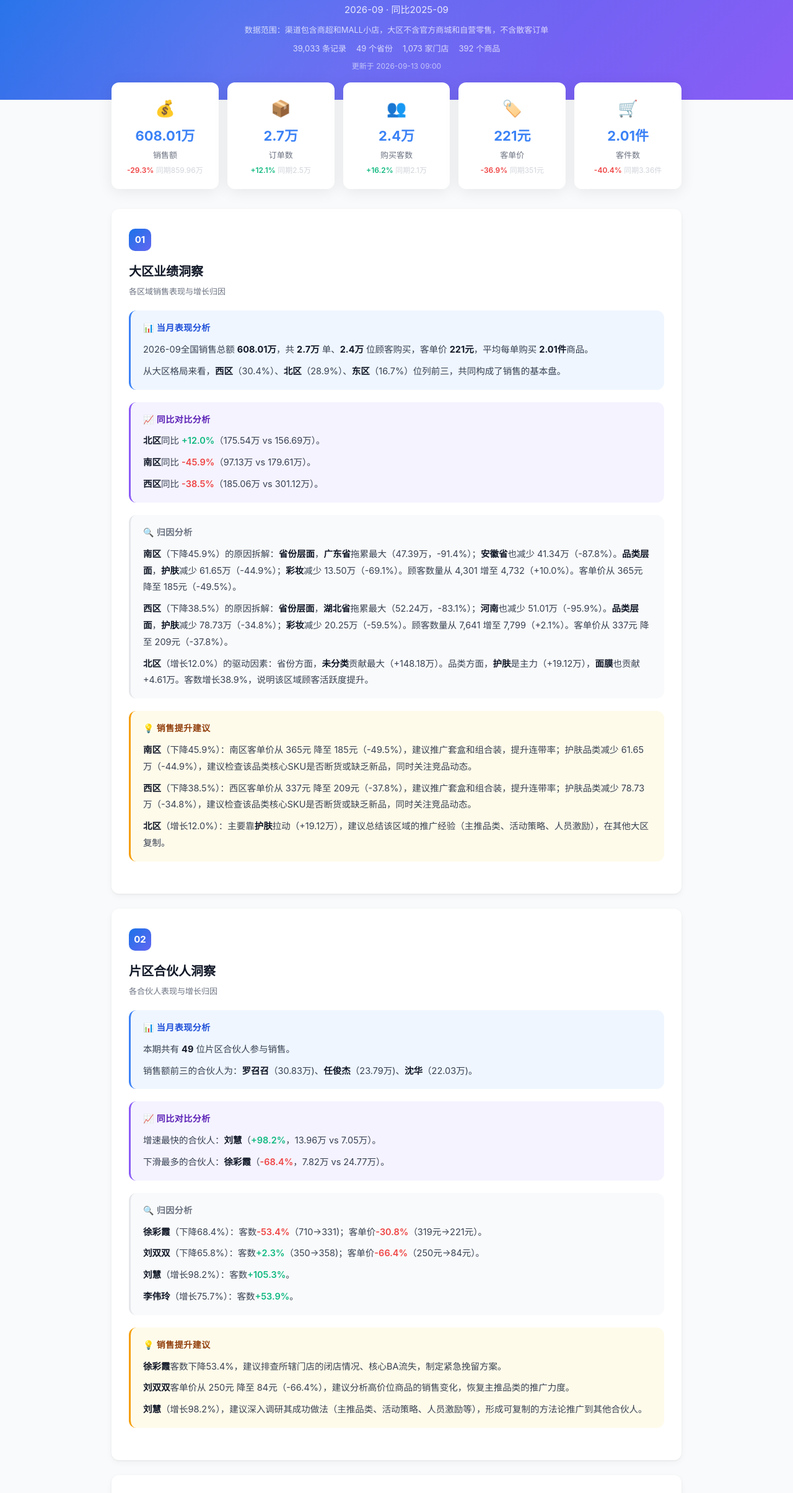
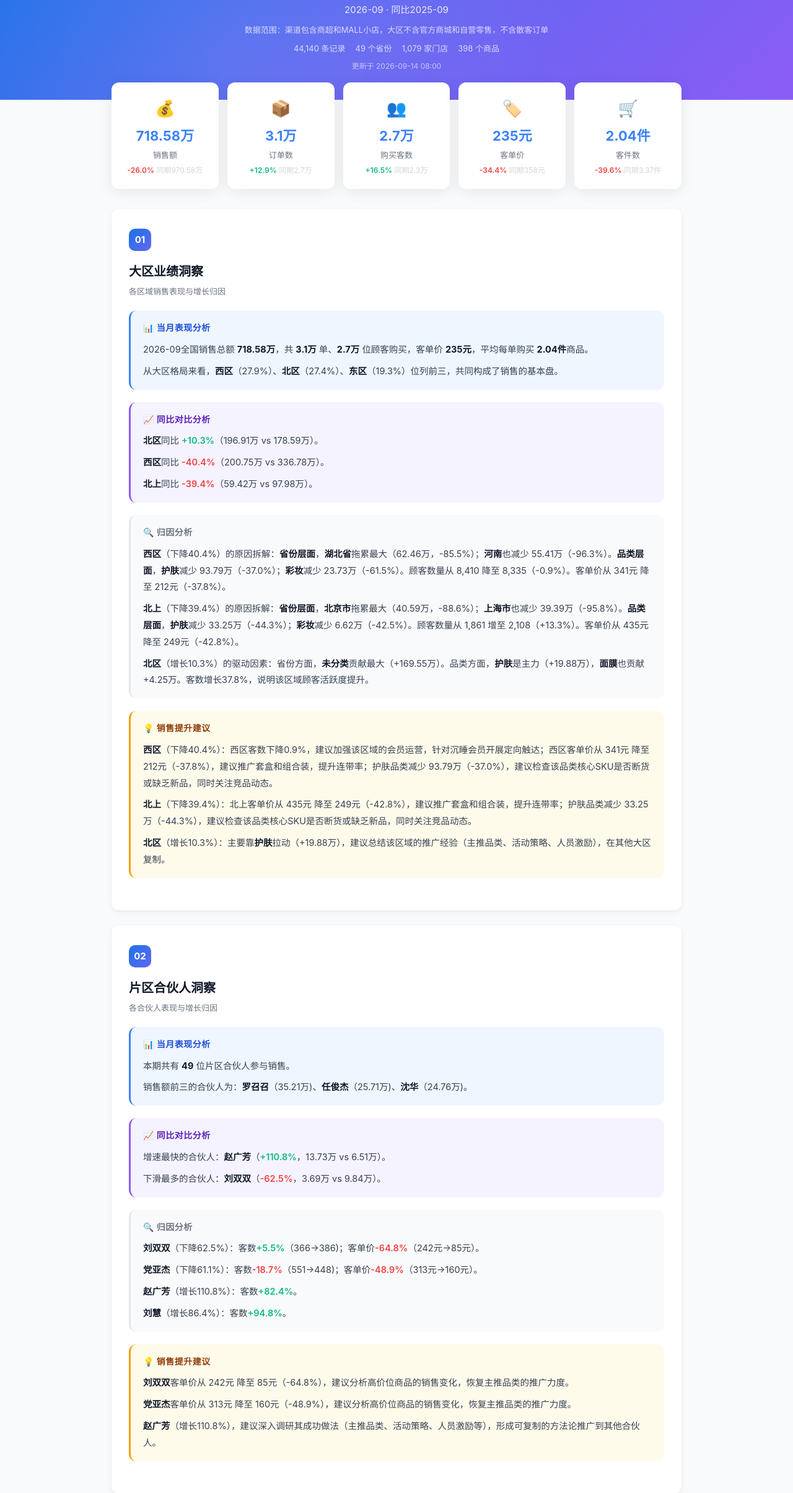
Before and after one commit to keanu666/report, a plain HTML site: page ai_sales_analysis.html in a window 1280 px wide. Shown: the part 110-2519 px from the top of the page at 62% size. Drawn offline with Linux system fonts and the light colour scheme.

Commit message:
每日报告更新 2026-09-14 08:00

```diff
--- a/ai_sales_analysis.html
+++ b/ai_sales_analysis.html
@@ -110,90 +110,90 @@ body { font-family: -apple-system, BlinkMacSystemFont, "Segoe UI", "PingFang SC"
         <p class="header-date">2026-09 · 同比2025-09</p>
         <p class="header-scope">数据范围：渠道包含商超和MALL小店，大区不含官方商城和自营零售，不含散客订单</p>
         <div class="header-meta">
-            <span>39,033 条记录</span>
+            <span>44,140 条记录</span>
             <span>49 个省份</span>
-            <span>1,073 家门店</span>
-            <span>392 个商品</span>
+            <span>1,079 家门店</span>
+            <span>398 个商品</span>
         </div>
-        <p class="header-update">更新于 2026-09-13 09:00</p>
+        <p class="header-update">更新于 2026-09-14 08:00</p>
     </div>
 </div>
 <div class="container">
 <div class="kpi-row">
         <div class="kpi-card">
             <div class="kpi-icon">💰</div>
-            <div class="kpi-value">608.01万</div>
+            <div class="kpi-value">718.58万</div>
             <div class="kpi-label">销售额</div>
-            <div class="kpi-yoy"><span class="down">-29.3%</span> <span class="kpi-sub">同期859.96万</span></div>
+            <div class="kpi-yoy"><span class="down">-26.0%</span> <span class="kpi-sub">同期970.58万</span></div>
         </div>
         <div class="kpi-card">
             <div class="kpi-icon">📦</div>
-            <div class="kpi-value">2.7万</div>
+            <div class="kpi-value">3.1万</div>
             <div class="kpi-label">订单数</div>
-            <div class="kpi-yoy"><span class="up">+12.1%</span> <span class="kpi-sub">同期2.5万</span></div>
+            <div class="kpi-yoy"><span class="up">+12.9%</span> <span class="kpi-sub">同期2.7万</span></div>
         </div>
         <div class="kpi-card">
             <div class="kpi-icon">👥</div>
-            <div class="kpi-value">2.4万</div>
+            <div class="kpi-value">2.7万</div>
             <div class="kpi-label">购买客数</div>
-            <div class="kpi-yoy"><span class="up">+16.2%</span> <span class="kpi-sub">同期2.1万</span></div>
+            <div class="kpi-yoy"><span class="up">+16.5%</span> <span class="kpi-sub">同期2.3万</span></div>
         </div>
         <div class="kpi-card">
             <div class="kpi-icon">🏷️</div>
-            <div class="kpi-value">221元</div>
+            <div class="kpi-value">235元</div>
             <div class="kpi-label">客单价</div>
-            <div class="kpi-yoy"><span class="down">-36.9%</span> <span class="kpi-sub">同期351元</span></div>
+            <div class="kpi-yoy"><span class="down">-34.4%</span> <span class="kpi-sub">同期358元</span></div>
         </div>
         <div class="kpi-card">
             <div class="kpi-icon">🛒</div>
-            <div class="kpi-value">2.01件</div>
+            <div class="kpi-value">2.04件</div>
             <div class="kpi-label">客件数</div>
-            <div class="kpi-yoy"><span class="down">-40.4%</span> <span class="kpi-sub">同期3.36件</span></div>
+            <div class="kpi-yoy"><span class="down">-39.6%</span> <span class="kpi-sub">同期3.37件</span></div>
         </div></div>
 
 <section class="section">
     <div class="section-num">01</div>
     <h2>大区业绩洞察</h2>
     <p class="section-desc">各区域销售表现与增长归因</p>
-    <div class="narrative"><h3>📊 当月表现分析</h3><p>2026-09全国销售总额 <strong>608.01万</strong>，共 <strong>2.7万</strong> 单、<strong>2.4万</strong> 位顾客购买，客单价 <strong>221元</strong>，平均每单购买 <strong>2.01件</strong>商品。</p><p>从大区格局来看，<strong>西区</strong>（30.4%）、<strong>北区</strong>（28.9%）、<strong>东区</strong>（16.7%）位列前三，共同构成了销售的基本盘。</p></div>
-    <div class="narrative"><h3>📈 同比对比分析</h3><p><strong>北区</strong>同比 <strong><span class="up">+12.0%</span></strong>（175.54万 vs 156.69万）。</p><p><strong>南区</strong>同比 <strong><span class="down">-45.9%</span></strong>（97.13万 vs 179.61万）。</p><p><strong>西区</strong>同比 <strong><span class="down">-38.5%</span></strong>（185.06万 vs 301.12万）。</p></div>
-    <div class="narrative"><h3>🔍 归因分析</h3><p><strong>南区</strong>（下降45.9%）的原因拆解：<strong>省份层面</strong>，<strong>广东省</strong>拖累最大（47.39万，-91.4%）；<strong>安徽省</strong>也减少 41.34万（-87.8%）。<strong>品类层面</strong>，<strong>护肤</strong>减少 61.65万（-44.9%）；<strong>彩妆</strong>减少 13.50万（-69.1%）。顾客数量从 4,301 增至 4,732（+10.0%）。客单价从 365元 降至 185元（-49.5%）。</p><p><strong>西区</strong>（下降38.5%）的原因拆解：<strong>省份层面</strong>，<strong>湖北省</strong>拖累最大（52.24万，-83.1%）；<strong>河南</strong>也减少 51.01万（-95.9%）。<strong>品类层面</strong>，<strong>护肤</strong>减少 78.73万（-34.8%）；<strong>彩妆</strong>减少 20.25万（-59.5%）。顾客数量从 7,641 增至 7,799（+2.1%）。客单价从 337元 降至 209元（-37.8%）。</p><p><strong>北区</strong>（增长12.0%）的驱动因素：省份方面，<strong>未分类</strong>贡献最大（+148.18万）。品类方面，<strong>护肤</strong>是主力（+19.12万），<strong>面膜</strong>也贡献 +4.61万。客数增长38.9%，说明该区域顾客活跃度提升。</p></div>
-    <div class="narrative"><h3>💡 销售提升建议</h3><p><strong>南区</strong>（下降45.9%）：南区客单价从 365元 降至 185元（-49.5%），建议推广套盒和组合装，提升连带率；护肤品类减少 61.65万（-44.9%），建议检查该品类核心SKU是否断货或缺乏新品，同时关注竞品动态。</p><p><strong>西区</strong>（下降38.5%）：西区客单价从 337元 降至 209元（-37.8%），建议推广套盒和组合装，提升连带率；护肤品类减少 78.73万（-34.8%），建议检查该品类核心SKU是否断货或缺乏新品，同时关注竞品动态。</p><p><strong>北区</strong>（增长12.0%）：主要靠<strong>护肤</strong>拉动（+19.12万），建议总结该区域的推广经验（主推品类、活动策略、人员激励），在其他大区复制。</p></div>
+    <div class="narrative"><h3>📊 当月表现分析</h3><p>2026-09全国销售总额 <strong>718.58万</strong>，共 <strong>3.1万</strong> 单、<strong>2.7万</strong> 位顾客购买，客单价 <strong>235元</strong>，平均每单购买 <strong>2.04件</strong>商品。</p><p>从大区格局来看，<strong>西区</strong>（27.9%）、<strong>北区</strong>（27.4%）、<strong>东区</strong>（19.3%）位列前三，共同构成了销售的基本盘。</p></div>
+    <div class="narrative"><h3>📈 同比对比分析</h3><p><strong>北区</strong>同比 <strong><span class="up">+10.3%</span></strong>（196.91万 vs 178.59万）。</p><p><strong>西区</strong>同比 <strong><span class="down">-40.4%</span></strong>（200.75万 vs 336.78万）。</p><p><strong>北上</strong>同比 <strong><span class="down">-39.4%</span></strong>（59.42万 vs 97.98万）。</p></div>
+    <div class="narrative"><h3>🔍 归因分析</h3><p><strong>西区</strong>（下降40.4%）的原因拆解：<strong>省份层面</strong>，<strong>湖北省</strong>拖累最大（62.46万，-85.5%）；<strong>河南</strong>也减少 55.41万（-96.3%）。<strong>品类层面</strong>，<strong>护肤</strong>减少 93.79万（-37.0%）；<strong>彩妆</strong>减少 23.73万（-61.5%）。顾客数量从 8,410 降至 8,335（-0.9%）。客单价从 341元 降至 212元（-37.8%）。</p><p><strong>北上</strong>（下降39.4%）的原因拆解：<strong>省份层面</strong>，<strong>北京市</strong>拖累最大（40.59万，-88.6%）；<strong>上海市</strong>也减少 39.39万（-95.8%）。<strong>品类层面</strong>，<strong>护肤</strong>减少 33.25万（-44.3%）；<strong>彩妆</strong>减少 6.62万（-42.5%）。顾客数量从 1,861 增至 2,108（+13.3%）。客单价从 435元 降至 249元（-42.8%）。</p><p><strong>北区</strong>（增长10.3%）的驱动因素：省份方面，<strong>未分类</strong>贡献最大（+169.55万）。品类方面，<strong>护肤</strong>是主力（+19.88万），<strong>面膜</strong>也贡献 +4.25万。客数增长37.8%，说明该区域顾客活跃度提升。</p></div>
+    <div class="narrative"><h3>💡 销售提升建议</h3><p><strong>西区</strong>（下降40.4%）：西区客数下降0.9%，建议加强该区域的会员运营，针对沉睡会员开展定向触达；西区客单价从 341元 降至 212元（-37.8%），建议推广套盒和组合装，提升连带率；护肤品类减少 93.79万（-37.0%），建议检查该品类核心SKU是否断货或缺乏新品，同时关注竞品动态。</p><p><strong>北上</strong>（下降39.4%）：北上客单价从 435元 降至 249元（-42.8%），建议推广套盒和组合装，提升连带率；护肤品类减少 33.25万（-44.3%），建议检查该品类核心SKU是否断货或缺乏新品，同时关注竞品动态。</p><p><strong>北区</strong>（增长10.3%）：主要靠<strong>护肤</strong>拉动（+19.88万），建议总结该区域的推广经验（主推品类、活动策略、人员激励），在其他大区复制。</p></div>
 </section>
 
 <section class="section">
     <div class="section-num">02</div>
     <h2>片区合伙人洞察</h2>
     <p class="section-desc">各合伙人表现与增长归因</p>
-    <div class="narrative"><h3>📊 当月表现分析</h3><p>本期共有 <strong>49</strong> 位片区合伙人参与销售。</p><p>销售额前三的合伙人为：<strong>罗召召</strong>（30.83万)、<strong>任俊杰</strong>（23.79万)、<strong>沈华</strong>（22.03万)。</p></div>
-    <div class="narrative"><h3>📈 同比对比分析</h3><p>增速最快的合伙人：<strong>刘慧</strong>（<span class="up">+98.2%</span>，13.96万 vs 7.05万）。</p><p>下滑最多的合伙人：<strong>徐彩霞</strong>（<span class="down">-68.4%</span>，7.82万 vs 24.77万）。</p></div>
-    <div class="narrative"><h3>🔍 归因分析</h3><p><strong>徐彩霞</strong>（下降68.4%）：客数<span class="down">-53.4%</span>（710→331)；客单价<span class="down">-30.8%</span>（319元→221元）。</p><p><strong>刘双双</strong>（下降65.8%）：客数<span class="up">+2.3%</span>（350→358)；客单价<span class="down">-66.4%</span>（250元→84元）。</p><p><strong>刘慧</strong>（增长98.2%）：客数<span class="up">+105.3%</span>。</p><p><strong>李伟玲</strong>（增长75.7%）：客数<span class="up">+53.9%</span>。</p></div>
-    <div class="narrative"><h3>💡 销售提升建议</h3><p><strong>徐彩霞</strong>客数下降53.4%，建议排查所辖门店的闭店情况、核心BA流失，制定紧急挽留方案。</p><p><strong>刘双双</strong>客单价从 250元 降至 84元（-66.4%），建议分析高价位商品的销售变化，恢复主推品类的推广力度。</p><p><strong>刘慧</strong>（增长98.2%），建议深入调研其成功做法（主推品类、活动策略、人员激励等），形成可复制的方法论推广到其他合伙人。</p></div>
+    <div class="narrative"><h3>📊 当月表现分析</h3><p>本期共有 <strong>49</strong> 位片区合伙人参与销售。</p><p>销售额前三的合伙人为：<strong>罗召召</strong>（35.21万)、<strong>任俊杰</strong>（25.71万)、<strong>沈华</strong>（24.76万)。</p></div>
+    <div class="narrative"><h3>📈 同比对比分析</h3><p>增速最快的合伙人：<strong>赵广芳</strong>（<span class="up">+110.8%</span>，13.73万 vs 6.51万）。</p><p>下滑最多的合伙人：<strong>刘双双</strong>（<span class="down">-62.5%</span>，3.69万 vs 9.84万）。</p></div>
+    <div class="narrative"><h3>🔍 归因分析</h3><p><strong>刘双双</strong>（下降62.5%）：客数<span class="up">+5.5%</span>（366→386)；客单价<span class="down">-64.8%</span>（242元→85元）。</p><p><strong>党亚杰</strong>（下降61.1%）：客数<span class="down">-18.7%</span>（551→448)；客单价<span class="down">-48.9%</span>（313元→160元）。</p><p><strong>赵广芳</strong>（增长110.8%）：客数<span class="up">+82.4%</span>。</p><p><strong>刘慧</strong>（增长86.4%）：客数<span class="up">+94.8%</span>。</p></div>
+    <div class="narrative"><h3>💡 销售提升建议</h3><p><strong>刘双双</strong>客单价从 242元 降至 85元（-64.8%），建议分析高价位商品的销售变化，恢复主推品类的推广力度。</p><p><strong>党亚杰</strong>客单价从 313元 降至 160元（-48.9%），建议分析高价位商品的销售变化，恢复主推品类的推广力度。</p><p><strong>赵广芳</strong>（增长110.8%），建议深入调研其成功做法（主推品类、活动策略、人员激励等），形成可复制的方法论推广到其他合伙人。</p></div>
 </section>
 
 <section class="section">
     <div class="section-num">03</div>
     <h2>会员类型洞察</h2>
     <p class="section-desc">新老客结构与复购质量分析</p>
-    <div class="narrative"><h3>📊 当月表现分析</h3><p>本月销售中，<strong>老客</strong>贡献了 <strong>85.9%</strong>（522.32万），<strong>新客</strong>贡献了 <strong>14.1%</strong>（85.69万）。</p><p>老客客单价 <strong>251元</strong>，新客客单价 <strong>128元</strong>，老客客单价是新客的 2.0 倍。</p><p>老客客件数 <strong>2.12件</strong>，新客客件数 <strong>1.66件</strong>。</p></div>
-    <div class="narrative"><h3>📈 同比对比分析</h3><p>老客同比 <strong><span class="down">-30.7%</span></strong>（522.32万 vs 754.05万）。</p><p>新客同比 <strong><span class="down">-19.1%</span></strong>（85.69万 vs 105.91万）。</p></div>
-    <div class="narrative"><h3>🔍 归因分析</h3><p>新客同比 <strong><span class="down">-19.1%</span></strong>，深层原因：新客招募数量从 5,425 增至 6,159（+13.5%），但从 175元 降至 128元（-26.5%），说明新客购买力减弱。品类方面，新客购买减少最多的品类为：<strong>护肤</strong>（减少20.56万）、<strong>彩妆</strong>（减少4.63万）。去年新客主要购买：护肤（82.05万）、彩妆（12.02万）、面膜（10.50万）；今年变为：护肤（61.49万）、面膜（12.76万）、彩妆（7.38万）。</p><p>老客同比 <strong><span class="down">-30.7%</span></strong>：客数<span class="up">+16.8%</span>；客单价<span class="down">-38.6%</span>。</p></div>
-    <div class="narrative"><h3>💡 销售提升建议</h3><p>新客同比下降19.1%（客数从 5,425 增至 6,159） 护肤品类减少 20.56万（-25.1%），建议针对新客推出该品类的体验装或首购优惠；彩妆品类减少 4.63万（-38.6%），建议针对新客推出该品类的体验装或首购优惠 建议加大新客首单礼、体验装派发的投入力度。</p></div>
+    <div class="narrative"><h3>📊 当月表现分析</h3><p>本月销售中，<strong>老客</strong>贡献了 <strong>86.8%</strong>（623.86万），<strong>新客</strong>贡献了 <strong>13.2%</strong>（94.72万）。</p><p>老客客单价 <strong>268元</strong>，新客客单价 <strong>130元</strong>，老客客单价是新客的 2.1 倍。</p><p>老客客件数 <strong>2.15件</strong>，新客客件数 <strong>1.67件</strong>。</p></div>
+    <div class="narrative"><h3>📈 同比对比分析</h3><p>老客同比 <strong><span class="down">-26.6%</span></strong>（623.86万 vs 850.49万）。</p><p>新客同比 <strong><span class="down">-21.1%</span></strong>（94.72万 vs 120.09万）。</p></div>
+    <div class="narrative"><h3>🔍 归因分析</h3><p>新客同比 <strong><span class="down">-21.1%</span></strong>，深层原因：新客招募数量从 5,957 增至 6,760（+13.5%），但从 180元 降至 130元（-28.2%），说明新客购买力减弱。品类方面，新客购买减少最多的品类为：<strong>护肤</strong>（减少24.81万）、<strong>彩妆</strong>（减少6.01万）。去年新客主要购买：护肤（93.02万）、彩妆（13.96万）、面膜（11.63万）；今年变为：护肤（68.21万）、面膜（13.90万）、彩妆（7.95万）。</p><p>老客同比 <strong><span class="down">-26.6%</span></strong>：客数<span class="up">+17.1%</span>；客单价<span class="down">-35.6%</span>。</p></div>
+    <div class="narrative"><h3>💡 销售提升建议</h3><p>新客同比下降21.1%（客数从 5,957 增至 6,760） 护肤品类减少 24.81万（-26.7%），建议针对新客推出该品类的体验装或首购优惠；彩妆品类减少 6.01万（-43.0%），建议针对新客推出该品类的体验装或首购优惠 建议加大新客首单礼、体验装派发的投入力度。</p></div>
 </section>
 
 <section class="section">
     <div class="section-num">04</div>
     <h2>商品洞察</h2>
     <p class="section-desc">品类表现、系列趋势与爆款分析</p>
-    <div class="narrative"><h3>📊 当月表现分析</h3><p>从品类结构来看，<strong>护肤</strong>（78.1%）、<strong>面膜</strong>（10.4%）、<strong>彩妆</strong>（7.5%）构成主力品类。</p><p>系列层面，<strong>铂金胶原</strong>（92.21万)、<strong>金钻</strong>（76.53万)、<strong>小紫瓶</strong>（38.69万)位列前三。</p><p>单品爆款方面，<strong>铂金胶原修护两件套(水霜)</strong>（29.88万)、<strong>雪肌追光四件套(洁水乳精)</strong>（27.70万)、<strong>极地补水修护等渗面膜28ml×5片</strong>（23.84万)销售额最高。</p></div>
-    <div class="narrative"><h3>📈 同比对比分析</h3><p><strong>彩妆</strong>下滑最严重，同比 <strong><span class="down">-55.9%</span></strong>（45.70万 vs 103.67万）。</p><p>系列层面，<strong>未分类</strong>表现突出（<span class="up">+83.1%</span>）。</p><p><strong>凝时鲜颜系列</strong>下滑明显（<span class="down">-95.1%</span>）。</p></div>
-    <div class="narrative"><h3>🔍 归因分析</h3><p><strong>彩妆</strong>（下降55.9%）的驱动因素：顾客从 4,768 降至 2,093（-56.1%）；客单价从 204元 提升至 207元（+1.5%）；客件数<span class="down">-1.0%</span>。</p><p><strong>面膜</strong>（下降30.9%）的驱动因素：顾客从 9,009 降至 3,866（-57.1%）；客单价从 95元 提升至 152元（+59.6%）；客件数<span class="down">-1.5%</span>。</p><p>单品层面，<strong>粉钻紧致两件套(水乳)</strong>增长最猛（<span class="up">+3156.5%</span>），金额从 0.30万 增至 9.91万。</p><p><strong>金钻微雕抗皱紧致尊享礼盒</strong>下滑幅度大（<span class="down">-88.3%</span>），金额从 26.37万 降至 3.08万。</p></div>
-    <div class="narrative"><h3>💡 销售提升建议</h3><p><strong>彩妆</strong>顾客流失56.1%，建议排查核心SKU是否断货或缺乏新品，同时针对该品类顾客开展定向促销。</p><p><strong>金钻微雕抗皱紧致尊享礼盒</strong>（下降88.3%）（金额从 26.37万 降至 3.08万），建议检查：①是否断货或库存不足；②是否有竞品替代；③是否需要调整定价或清仓处理。</p><p><strong>粉钻紧致两件套(水乳)</strong>（增长3156.5%），建议确保库存充足、优化陈列位置，同时围绕该单品打造连带销售组合。</p></div>
+    <div class="narrative"><h3>📊 当月表现分析</h3><p>从品类结构来看，<strong>护肤</strong>（79.1%）、<strong>面膜</strong>（9.8%）、<strong>彩妆</strong>（7.3%）构成主力品类。</p><p>系列层面，<strong>铂金胶原</strong>（116.43万)、<strong>金钻</strong>（90.93万)、<strong>小紫瓶</strong>（47.97万)位列前三。</p><p>单品爆款方面，<strong>铂金胶原修护两件套(水霜)</strong>（35.18万)、<strong>雪肌追光四件套(洁水乳精)</strong>（31.75万)、<strong>铂金胶原修护三件套(水霜精)</strong>（27.32万)销售额最高。</p></div>
+    <div class="narrative"><h3>📈 同比对比分析</h3><p><strong>彩妆</strong>下滑最严重，同比 <strong><span class="down">-55.0%</span></strong>（52.34万 vs 116.31万）。</p><p>系列层面，<strong>未分类</strong>表现突出（<span class="up">+92.1%</span>）。</p><p><strong>凝时鲜颜系列</strong>下滑明显（<span class="down">-95.6%</span>）。</p></div>
+    <div class="narrative"><h3>🔍 归因分析</h3><p><strong>彩妆</strong>（下降55.0%）的驱动因素：顾客从 5,316 降至 2,377（-55.3%）；客单价从 205元 提升至 208元（+1.4%）；客件数<span class="down">-0.4%</span>。</p><p><strong>面膜</strong>（下降29.2%）的驱动因素：顾客从 9,799 降至 4,230（-56.8%）；客单价从 95元 提升至 155元（+62.4%）；客件数<span class="down">-0.2%</span>。</p><p>单品层面，<strong>粉钻紧致两件套(水乳)</strong>增长最猛（<span class="up">+2318.7%</span>），金额从 0.48万 增至 11.70万。</p><p><strong>舒缓修护保湿水150mL</strong>下滑幅度大（<span class="down">-72.8%</span>），金额从 14.10万 降至 3.84万。</p></div>
+    <div class="narrative"><h3>💡 销售提升建议</h3><p><strong>彩妆</strong>顾客流失55.3%，建议排查核心SKU是否断货或缺乏新品，同时针对该品类顾客开展定向促销。</p><p><strong>舒缓修护保湿水150mL</strong>（下降72.8%）（金额从 14.10万 降至 3.84万），建议检查：①是否断货或库存不足；②是否有竞品替代；③是否需要调整定价或清仓处理。</p><p><strong>粉钻紧致两件套(水乳)</strong>（增长2318.7%），建议确保库存充足、优化陈列位置，同时围绕该单品打造连带销售组合。</p></div>
 </section>
 </div>
 <div class="footer">
     <p>📝 基于 2026-09 自然堂零售销售明细数据 | 同比对比2025-09</p>
-    <p>最后更新: 2026-09-13 09:00</p>
+    <p>最后更新: 2026-09-14 08:00</p>
 </div>
 </body>
 </html>
```
